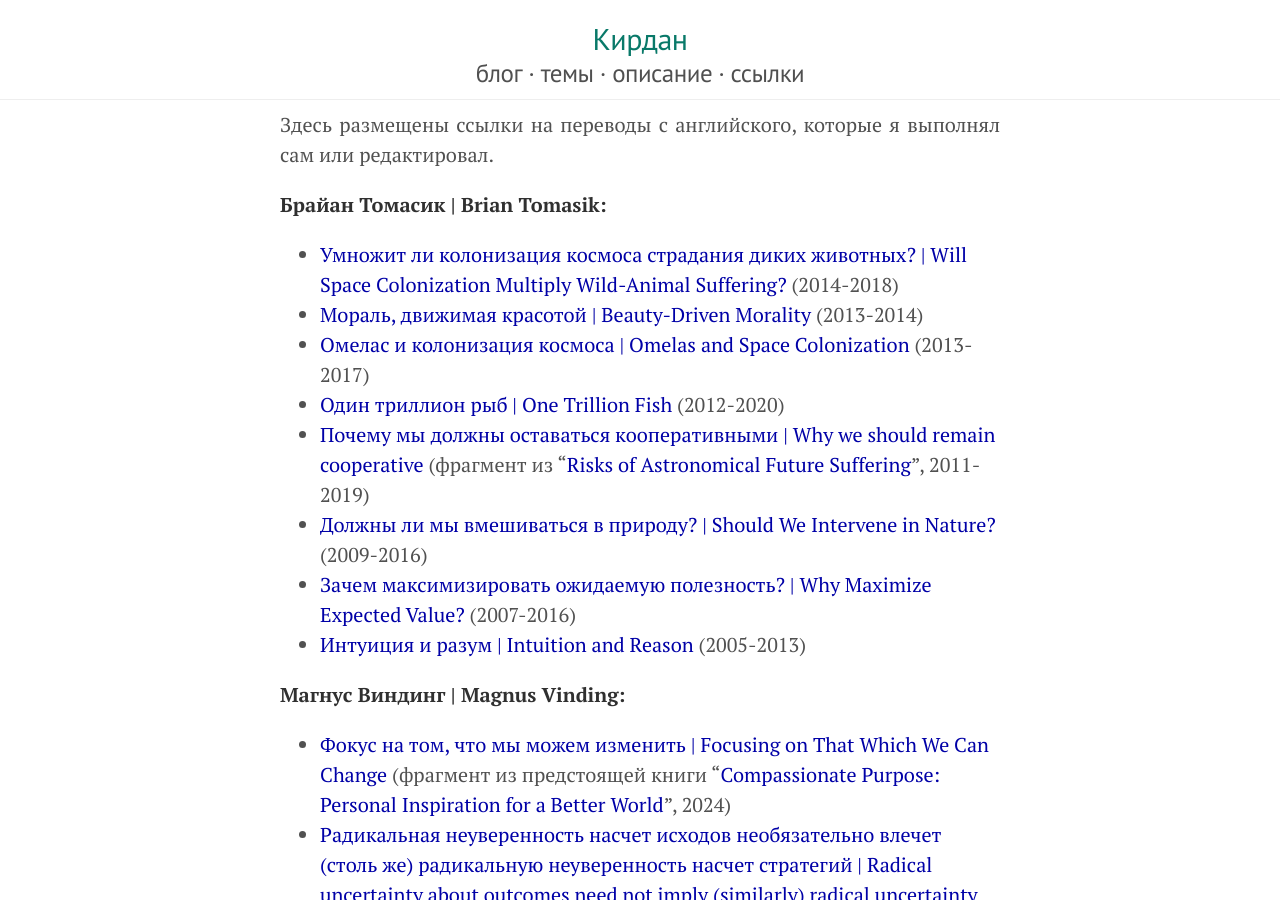
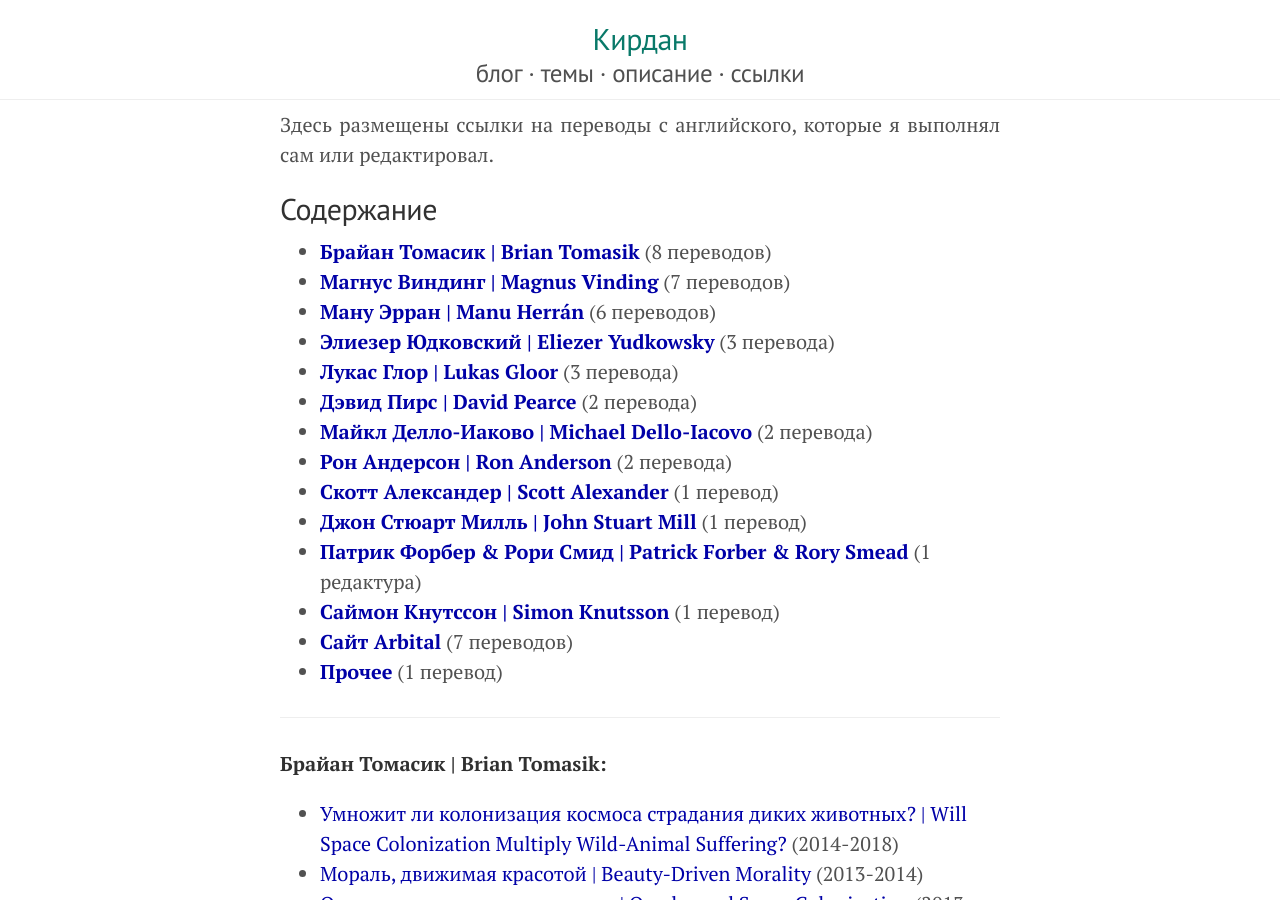
Before and after one commit to KKirdan/kkirdan.github.io, a Jekyll site: the page built from translations/index.md, in a window 1280 px wide and 900 px high. Built offline with Jekyll 4.4.1, drawn with Linux system fonts in a browser that asks for light colours.

Commit message:
Update index.md

```diff
--- a/translations/index.md
+++ b/translations/index.md
@@ -4,6 +4,25 @@ title: "Переводы"
 ---
 Здесь размещены ссылки на переводы с английского, которые я выполнял сам или редактировал.
 
+##  Содержание
+* **[Брайан Томасик \| Brian Tomasik](#Brian_Tomasik)** (8 переводов)
+* **[Магнус Виндинг \| Magnus Vinding](#Magnus_Vinding)** (7 переводов)
+* **[Ману Эрран \| Manu Herrán](#Manu_Herran)** (6 переводов)
+* **[Элиезер Юдковский \| Eliezer Yudkowsky](#Eliezer_Yudkowsky)** (3 перевода)
+* **[Лукас Глор \| Lukas Gloor](#Lukas_Gloor)** (3 перевода)
+* **[Дэвид Пирс \| David Pearce](#David_Pearce)** (2 перевода)
+* **[Майкл Делло-Иаково \| Michael Dello-Iacovo](#Michael_Dello-Iacovo)** (2 перевода)
+* **[Рон Андерсон \| Ron Anderson](#Ron_Anderson)** (2 перевода)
+* **[Скотт Александер \| Scott Alexander](#Scott_Alexander)** (1 перевод)
+* **[Джон Стюарт Милль \| John Stuart Mill](#John_Stuart_Mill)** (1 перевод)
+* **[Патрик Форбер & Рори Смид \| Patrick Forber & Rory Smead](#Patrick_Forber)** (1 редактура)
+* **[Саймон Кнутссон \| Simon Knutsson](#Simon_Knutsson)** (1 перевод)
+* **[Сайт Arbital](#Arbital)** (7 переводов)
+* **[Прочее](#Прочее)** (1 перевод)
+
+---
+
+<a id="Brian_Tomasik"></a>
 **Брайан Томасик \| Brian Tomasik:**
 * [Умножит ли колонизация космоса страдания диких животных? \| Will Space Colonization Multiply Wild-Animal Suffering?](https://reducingsuffering.github.io/brian-tomasik-will-space-colonization-multiply-wild-animal-suffering.html) (2014-2018)
 * [Мораль, движимая красотой \| Beauty-Driven Morality](https://reducingsuffering.github.io/brian-tomasik-beauty-driven-morality.html) (2013-2014)
@@ -14,6 +33,7 @@ title: "Переводы"
 * [Зачем максимизировать ожидаемую полезность? \| Why Maximize Expected Value?](https://reducingsuffering.github.io/brian-tomasik-why-maximize-expected-value.html) (2007-2016)
 * [Интуиция и разум \| Intuition and Reason](https://reducingsuffering.github.io/brian-tomasik-intuition-and-reason.html) (2005-2013)
 
+<a id="Magnus_Vinding"></a>
 **Магнус Виндинг \| Magnus Vinding:**
 * [Фокус на том, что мы можем изменить \| Focusing on That Which We Can Change](https://reducingsuffering.github.io/magnus-vinding-1.html) (фрагмент из предстоящей книги "[Compassionate Purpose: Personal Inspiration for a Better World](https://docs.google.com/document/d/1tU8B0BqJnjKi12XNwUD3hAkLe4HPKrXwzCixFXr5058/edit)", 2024)
 * [Радикальная неуверенность насчет исходов необязательно влечет (столь же) радикальную неуверенность насчет стратегий \| Radical uncertainty about outcomes need not imply (similarly) radical uncertainty about strategies](https://reducingsuffering.github.io/magnus-vinding-strategic-uncertainty.html) (2022)
@@ -23,6 +43,7 @@ title: "Переводы"
 * [Приоритизация направлений \| Cause Prioritization](https://reducingsuffering.github.io/magnus-vinding-cause-prioritization.html) (2016)
 * [Вред смерти \| The Harm of Death](https://reducingsuffering.github.io/magnus-vinding-the-harm-of-death.html) (2015)
 
+<a id="Manu_Herran"></a>
 **Ману Эрран \| Manu Herrán:**
 * [Что я могу сделать для предотвращения интенсивных страданий? \| What can I do to prevent intense suffering?](https://reducingsuffering.github.io/manu-herran-what-can-i-do-to-prevent-intense-suffering.html) (2020)
 * [Что я могу сделать для предотвращения собственных интенсивных страданий? \| What can I do to prevent my own intense suffering?](https://reducingsuffering.github.io/manu-herran-what-can-i-do-to-prevent-my-own-intense-suffering.html) (2020)
@@ -31,37 +52,46 @@ title: "Переводы"
 * [Вещи, которые отталкивают внимание \| Stuff that repels the attention](https://reducingsuffering.github.io/manu-herran-stuff-that-repels-the-attention.html) (2019)
 * [Пустой, открытый и закрытый индивидуализм \| Empty, Open and Closed Individualism](https://reducingsuffering.github.io/manu-herran-empty-open-and-closed-individualism.html) (2018), редактура
 
+<a id="Eliezer_Yudkowsky"></a>
 **Элиезер Юдковский \| Eliezer Yudkowsky:**
 * [Жить во многих мирах \| Living in Many Worlds](https://reducingsuffering.github.io/eliezer-yudkowsky-living-in-many-worlds.html) (2008)
 * [Нет универсально убедительных аргументов \| No Universally Compelling Arguments](https://reducingsuffering.github.io/eliezer-yudkowsky-no-universally-compelling-arguments.html) (2008)
 * [Суть твоя — физика \| Thou Art Physics](https://reducingsuffering.github.io/eliezer-yudkowsky-thou-art-physics.html) (2008)
 
+<a id="Lukas_Gloor"></a>
 **Лукас Глор \| Lukas Gloor:**
 * [Цели и средства \| Means and Ends](https://reducingsuffering.github.io/lukas-gloor-means-and-ends.html) (2015)
 * [Этика и объективность \| Ethics and Objectivity](https://reducingsuffering.github.io/lukas-gloor-ethics-and-objectivity.html) (2014)
 * [Что такое жизнь? \| What Is Life?](https://reducingsuffering.github.io/lukas-gloor-what-is-life.html) (2014)
 
+<a id="David_Pearce"></a>
 **Дэвид Пирс \| David Pearce:**
 * [Черств ли негативный утилитаризм](https://reducingsuffering.github.io/david-pearce-2.html) (фрагмент из [переписок](https://www.hedweb.com/social-media/pre2014.html), 2013)
 * [Квантовая этика? Страдания в мультивселенной \| Quantum Ethics? Suffering in the Multiverse](https://reducingsuffering.github.io/david-pearce-quantum-ethics-suffering-in-the-multiverse.html) (2008-2015)
 
+<a id="Michael_Dello-Iacovo"></a>
 **Майкл Делло-Иаково \| Michael Dello-Iacovo:**
 * [Почему веганы так много говорят о веганстве? \| Why do vegans talk about veganism so much?](https://reducingsuffering.github.io/michael-dello-iacovo-why-do-vegans-talk-about-veganism-so-much.html) (2018)
 * [От утилитариста до аболициониста и назад через месяц \| From utilitarian to abolitionist and back in a month](https://reducingsuffering.github.io/michael-dello-iacovo-from-utilitarian-to-abolitionist-and-back-in-a-month.html) (2016)
 
+<a id="Ron_Anderson"></a>
 **Рон Андерсон \| Ron Anderson:**
 * [Зачем размышлять о страданиях \| Contemplation of Suffering and Compassion](https://reducingsuffering.github.io/ron-anderson-contemplation-of-suffering-and-compassion.html) (2015)
 * [Страдания бедных \| Suffering of the Poor](https://reducingsuffering.github.io/ron-anderson-suffering-of-the-poor.html) (2014)
 
+<a id="Scott_Alexander"></a>
 **Скотт Александер \| Scott Alexander:**
 * [НЙТ угрожает моей безопасности, раскрывая мое настоящее имя, поэтому я удаляю блог \| NYT Is Threatening My Safety By Revealing My Real Name, So I Am Deleting The Blog](https://vk.com/@kirdan-slate-star-codex-2020-06-22) (2020)
 
+<a id="John_Stuart_Mill"></a>
 **Джон Стюарт Милль \| John Stuart Mill:**
 * [Тезисы о природе](https://reducingsuffering.github.io/john-stuart-mill-1.html) (фрагмент из "[On Nature](https://www.lancaster.ac.uk/users/philosophy/texts/mill_on.htm)", 1874-1904)
 
+<a id="Patrick_Forber"></a>
 **Патрик Форбер & Рори Смид \| Patrick Forber & Rory Smead:**
 * [Наказание — скорее злоба, чем общее благо \| Punishment isn’t about the common good: it’s about spite](https://reducingsuffering.github.io/patrick-forber-punishment-isnt-about-the-common-good-its-about-spite.html) (2018), редактура
 
+<a id="Simon_Knutsson"></a>
 **Саймон Кнутссон \| Simon Knutsson:**
 * [Довод в один абзац в пользу этики, сфокусированной на страдании \| The One-Paragraph Case for Suffering-Focused Ethics](https://reducingsuffering.github.io/simon-knutsson-the-one-paragraph-case-for-suffering-focused-ethics.html) (2016)
 
@@ -79,5 +109,6 @@ title: "Переводы"
 
 ---
 
+<a id="Прочее"></a>
 **Прочее:**
 * _9Mother9Horse9Eyes9, [Интерфейс из плоти: Чем является Мать \| What Mother is](https://vk.com/@-188637166-flesh-interface-what-mother-is) (2018)
```
